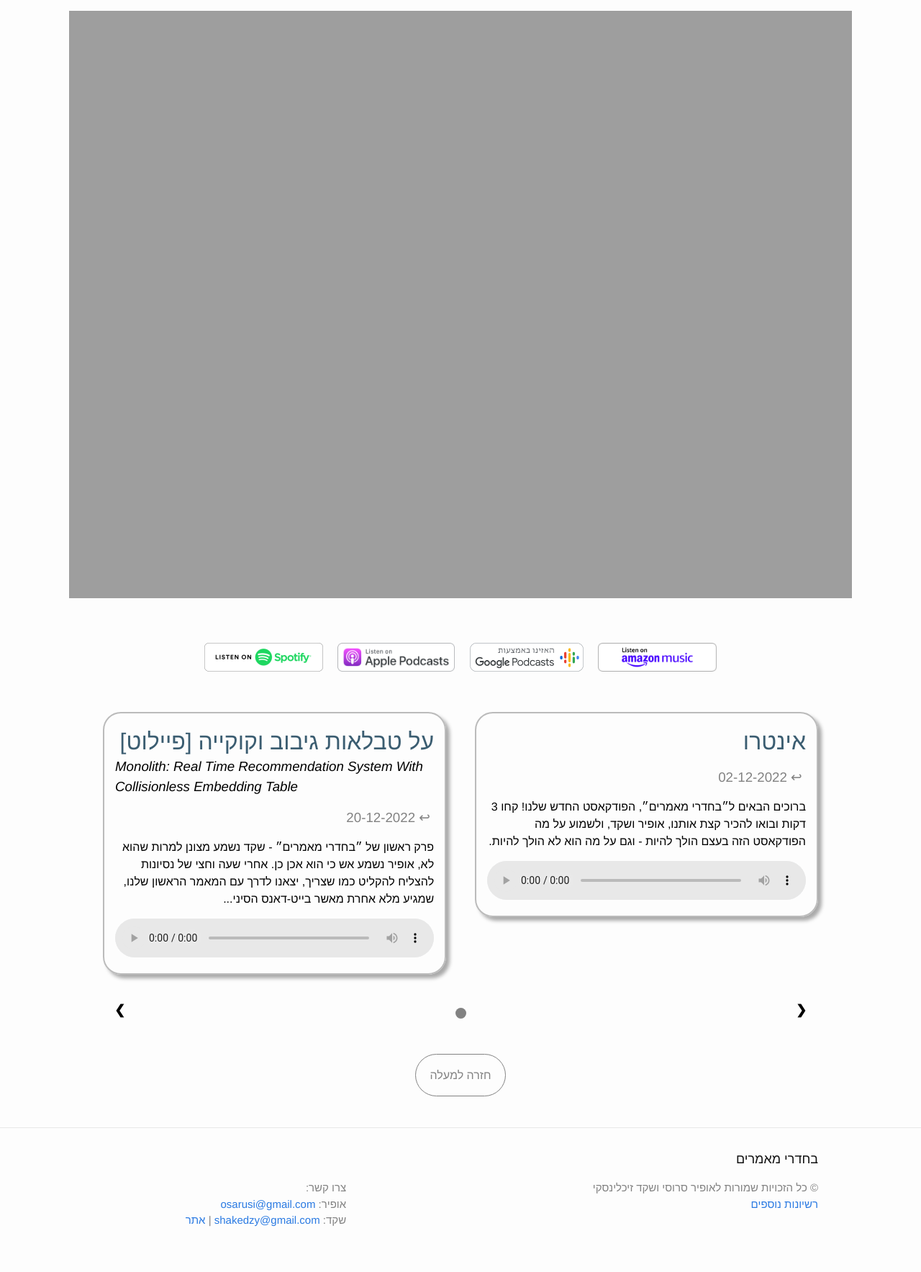
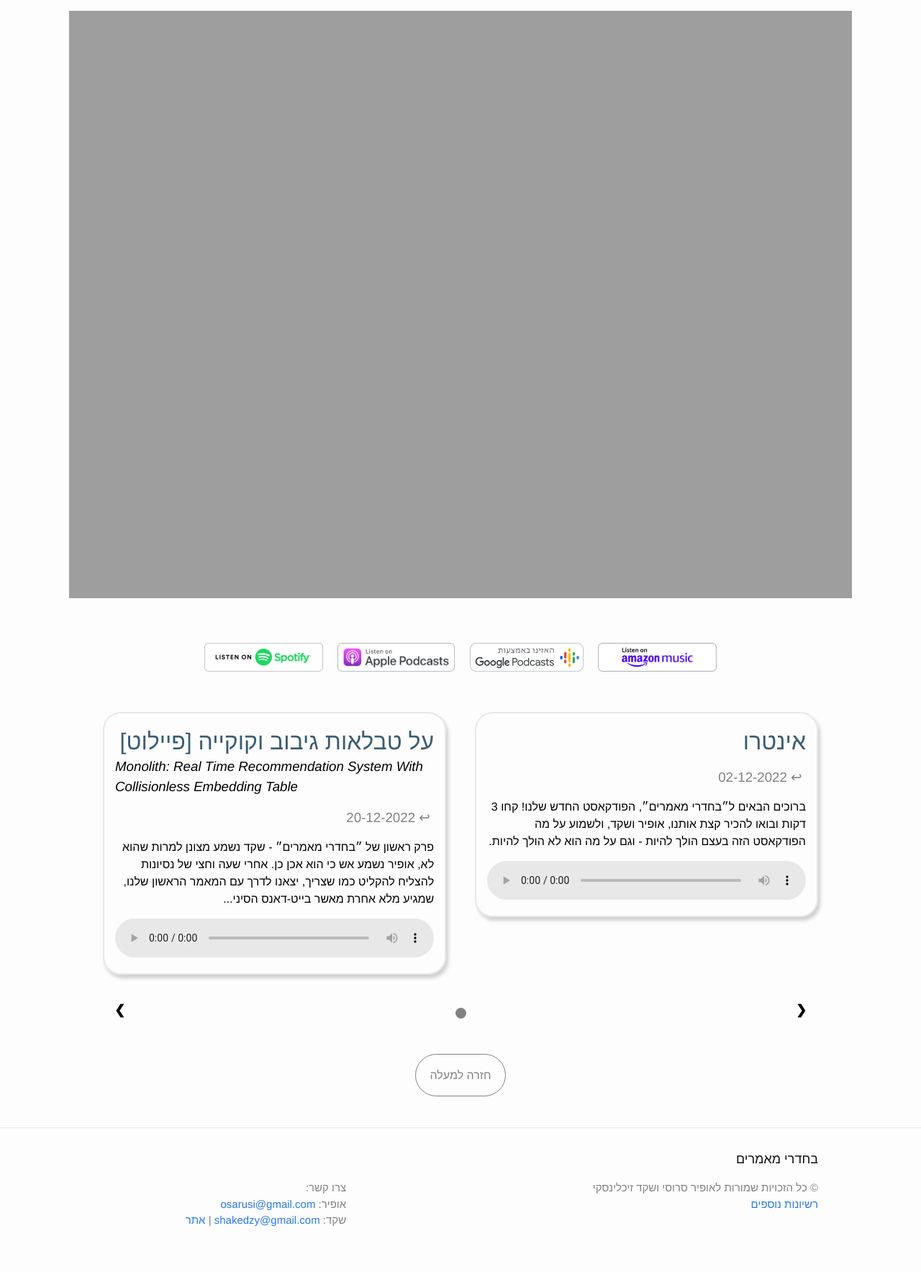
Before and after one commit to shakedzy/jc-podcast, a Jekyll site: the page built from index.html, in a window 1280 px wide. Shown: the whole page at 72% size. Built offline with Jekyll 4.4.1, drawn with Linux system fonts in a browser that asks for light colours.

Commit message:
better css

```diff
--- a/css/main.scss
+++ b/css/main.scss
@@ -65,7 +65,17 @@
 }
 
 audio::-webkit-media-controls-play-button:hover {
-  background-color: lighten($grey-color-light, 40%);
+  background-color: lighten($title-color, 40%);
+}
+
+.post-preview {
+    direction: rtl;
+    padding-bottom: 40px;
+    border: 2px solid $grey-color-light;
+    border-radius: 25px;
+    padding: 15px;
+    margin-bottom: 20px;
+    box-shadow: 3px 5px 5px darken($grey-color-light, 10%);
 }
 
 .overview-gallery-title {
--- a/index.html
+++ b/index.html
@@ -26,7 +26,7 @@
     {% if mm == 0 %}<div class="mySlides fade">{% endif %}
 
     {% if count == 0 %}<div class="row" style="direction: rtl;">{% endif %}
-      <div class="half-width gallery-preview {{ align }}" style="padding-bottom: 40px; direction: rtl; border: 2px solid #bbbbbb; border-radius: 25px; padding: 15px; margin-bottom: 20px; box-shadow: 5px 5px 5px #aaaaaa;">
+      <div class="half-width gallery-preview {{ align }} post-preview">
         <a class= "no-deco" href="{{ site.url }}{{ site.baseurl }}{{ post.url }}">
         <h1 class="overview-gallery-title">{{ post.title }}</h1>
         <h3 class="overview-date-title" style="color: black; direction: ltr;"><em>{{ post.paper }}</em></h3>
```
